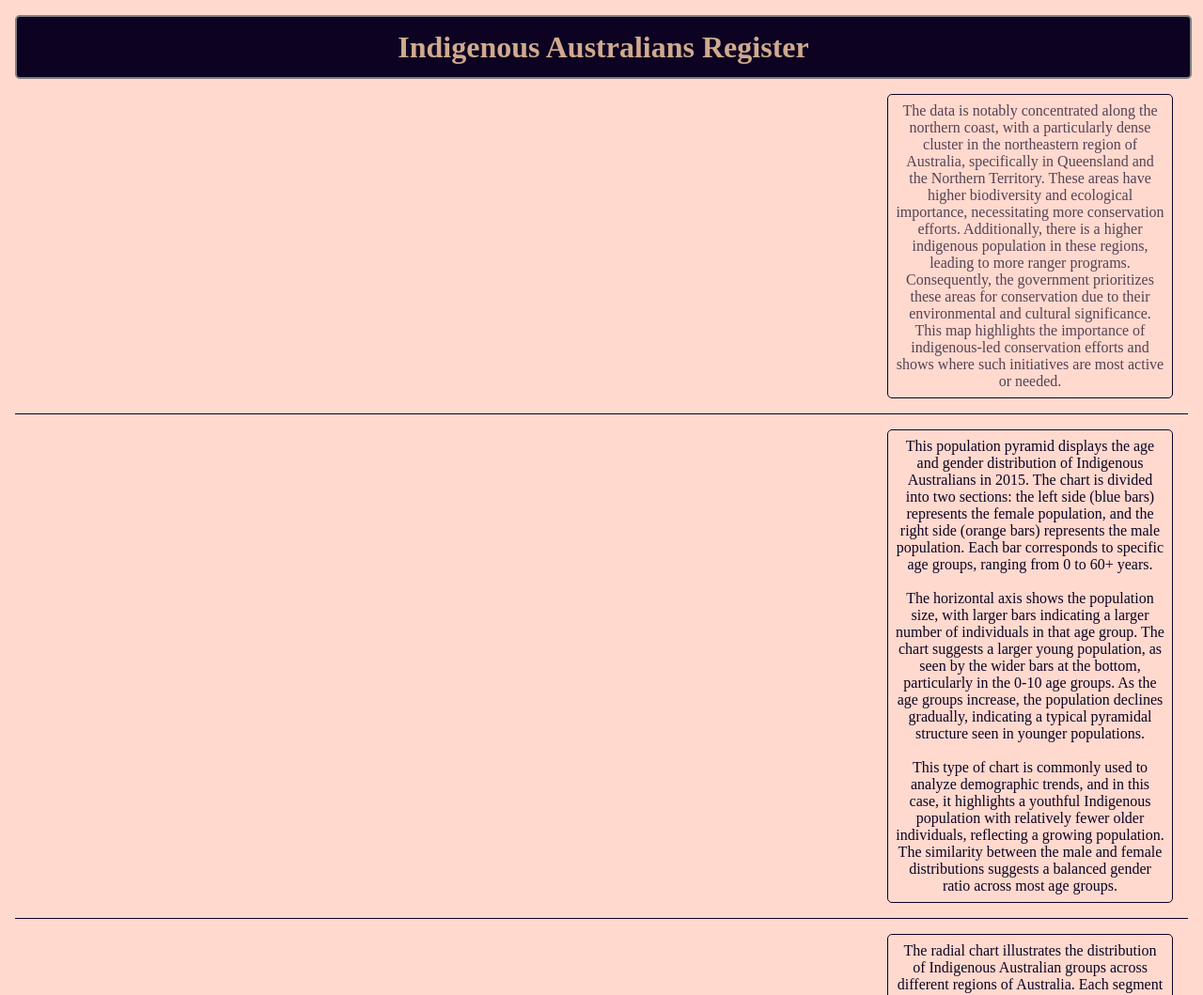
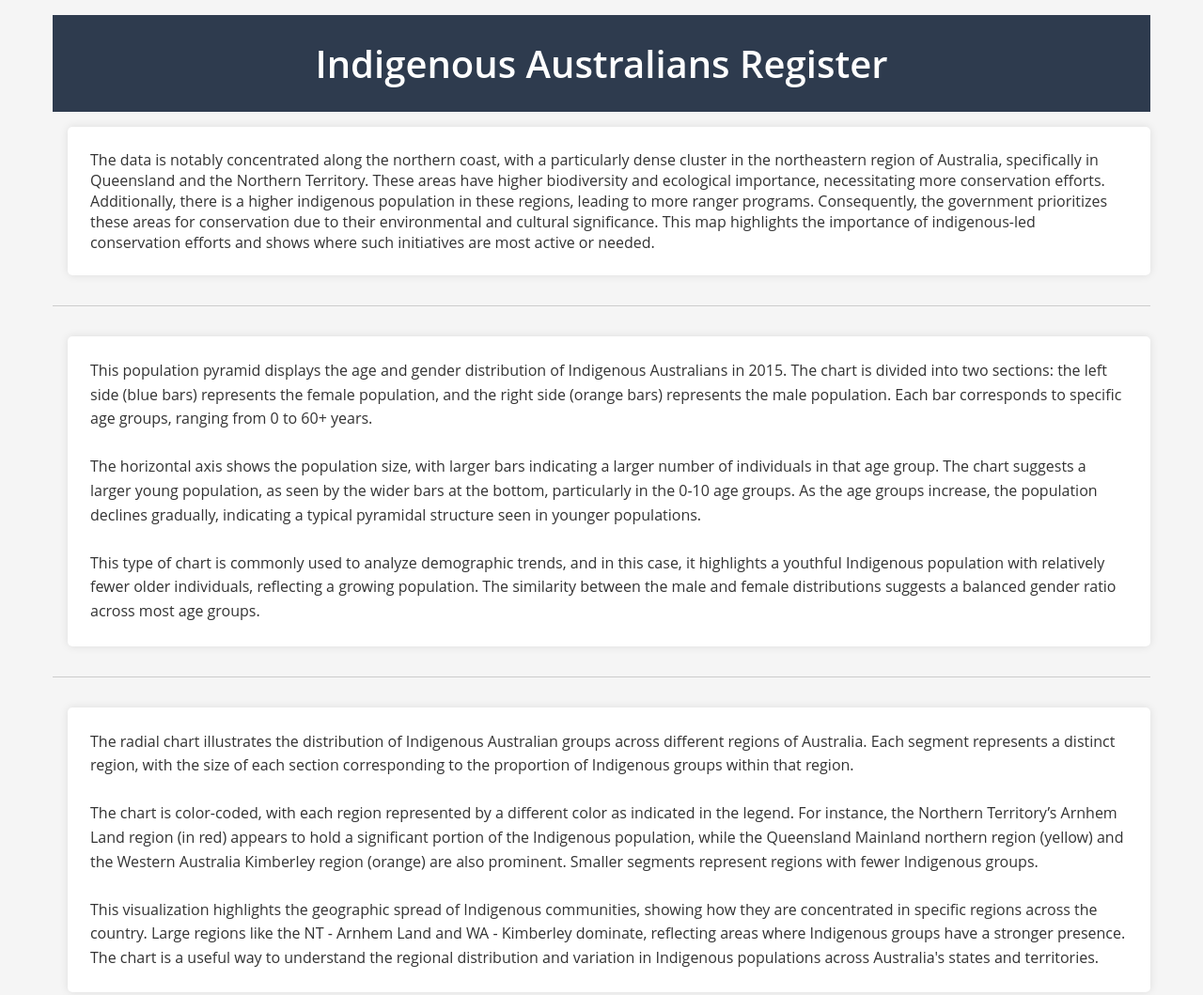
Before and after one commit to gsin0055/FinalDV2, a plain HTML site: page index.html in a window 1280 px wide. Shown: the top 1059 px of the page at 94% size. Drawn offline with Linux system fonts and the light colour scheme; a script that the page names is missing.

Commit message:
Update styles.css

```diff
--- a/css/styles.css
+++ b/css/styles.css
@@ -1,138 +1,98 @@
-
-
-/*body {*/
-/*    font-family: Arial, sans-serif;*/
-/*    display: flex;*/
-/*    justify-content: center;*/
-/*    align-items: center;*/
-/*    min-height: 100vh;*/
-/*    background-color: #f4f4f4;*/
-/*}*/
-/*.heading{*/
-/*    align-content: flex-start;*/
-/*    align-items: flex-start;*/
-/*    justify-content: flex-start;*/
-
-/*}*/
-
-/*.container {*/
-/*    display: flex;*/
-/*    flex-direction: column;*/
-/*    gap: 1rem;*/
-/*    height: 100%;*/
-/*    width: 100%;*/
-/*    max-width: 1200px;*/
-/*    padding: 2rem;*/
-/*    align-content: center;*/
-/*}*/
-
-/*.column {*/
-/*    width: 70%;*/
-/*    display: flex;*/
-/*    flex-direction: column;*/
-/*    gap: 2rem;*/
-/*    align-items: center;*/
-/*}*/
-
-/*.item {*/
-/*    width: 100%;*/
-/*    padding:1rem;*/
-/*    background-color: #fff;*/
-/*    border: 1px solid #ddd;*/
-/*    box-shadow: 0 4px 8px rgba(0, 0, 0, 0.1);*/
-/*    text-align: center;*/
-/*    height: 100%;*/
-/*    margin:10px;*/
-/*}*/
-
-/*h2 {*/
-/*    margin-bottom: 1rem;*/
-/*    color: #333;*/
-/*}*/
-/*.text-box {*/
-/*    background-color: #f9f9f9; !* Light grey background *!*/
-/*    border: 1px solid #ddd; !* Border to match visualizations *!*/
-/*    border-radius: 8px; !* Rounded corners *!*/
-/*    padding: 15px; !* Internal padding *!*/
-/*    margin-top: 15px; !* Space between visualization and text box *!*/
-/*    font-size: 1em;*/
-/*    color: #333; !* Text color *!*/
-/*    line-height: 1.5; !* Line height for readability *!*/
-/*}*/
-/*.sub-item {*/
-/*    width: 100%;*/
-/*    padding:1rem;*/
-/*    background-color: #fff;*/
-/*    border: 1px solid #ddd;*/
-/*    box-shadow: 0 4px 8px rgba(0, 0, 0, 0.1);*/
-/*    text-align: center;*/
-/*    align-content: center;*/
-/*    height: 800px;*/
-/*    margin-left:60px;*/
-/*}*/
-
+/* Reset Styles */
 * {
     margin: 0;
     padding: 0;
-
-}
-body{
-    background-color: #FFD9CE;
+    box-sizing: border-box;
 }
 
+/* Body Styles */
+body {
+    background-color: #F5F5F5;
+    font-family: 'Open Sans', sans-serif;
+    color: #333333;
+}
+
+/* Container */
 .container {
+    max-width: 1200px;
+    margin: 0 auto;
+    padding: 1rem;
+}
+
+/* Heading */
+#heading {
+    width: 100%;
+    padding: 1.5rem 0;
+    background-color: #2E3B4E;
+    text-align: center;
+}
+
+#heading h1 {
+    color: #FFFFFF;
+    font-size: 2.5rem;
+    font-weight: 600;
+}
+
+/* Content Wrapper */
+#content-wrapper {
     display: flex;
     flex-direction: column;
-    padding: 1rem;
-    gap: 1rem;
+    gap: 2rem;
+    margin-top: 1rem;
 }
 
-.container #heading {
-    width: 100%;
-    height: 8vh;
-    border: 2px solid gray;
-    border-radius: 5px;
+/* Content Sections */
+.content {
     display: flex;
-    justify-content: center;
-    align-items: center;
-    background-color: #0D0221;
-
+    flex-wrap: wrap;
+    gap: 1rem;
+    padding-bottom: 2rem;
+    border-bottom: 1px solid #CCCCCC;
 }
 
-.container #content-wrapper {
-    display: flex;
-    flex-direction: column;
-    gap: 1rem;
+/* Chart Styles */
+.chart {
+    flex: 2;
+    min-width: 60%;
+    min-height: 400px; /* Added minimum height */
+    display: flex;      /* Added to center the chart */
+    align-items: center;/* Centering vertically */
+    justify-content: center; /* Centering horizontally */
 }
 
-.container #content-wrapper .content {
-    display: grid;
-    grid-template-columns: 3fr 1fr;
-    border-bottom: solid 1px #0D0221;
-    padding-bottom: 1rem;
-    padding-left: 1rem;
-    padding-right: 1rem;
+/* Content Text */
+.content-text {
+    flex: 1;
+    min-width: 35%;
+    background-color: #FFFFFF;
+    padding: 1.5rem;
+    border-radius: 5px;
+    box-shadow: 0 0 10px rgba(0, 0, 0, 0.1);
 }
 
-.container #content-wrapper .content .content-text {
-    display: flex;
-    height: min-content;
-    flex-direction: column;
-    gap: 1rem;
-    text-align: center;
-    border: 1px solid #0D0221;
-    border-radius: 5px;
-    padding: .5rem 0;
-
-    color: #0D0221;
-    padding: .5rem;
-
+.content-text p {
+    font-size: 1rem;
+    line-height: 1.6;
+    margin-bottom: 1rem;
 }
 
-.content-text span {
-    opacity: .7;
+.content-text p:last-child {
+    margin-bottom: 0;
 }
 
-#heading h1{
-color: #D0A98F;
+/* Footer */
+#footer {
+    text-align: center;
+    padding: 1.5rem 0;
+    font-size: 0.9rem;
+    color: #666666;
 }
+
+#footer a {
+    color: #2E3B4E;
+    text-decoration: none;
+}
+
+#footer a:hover {
+    text-decoration: underline;
+}
```
